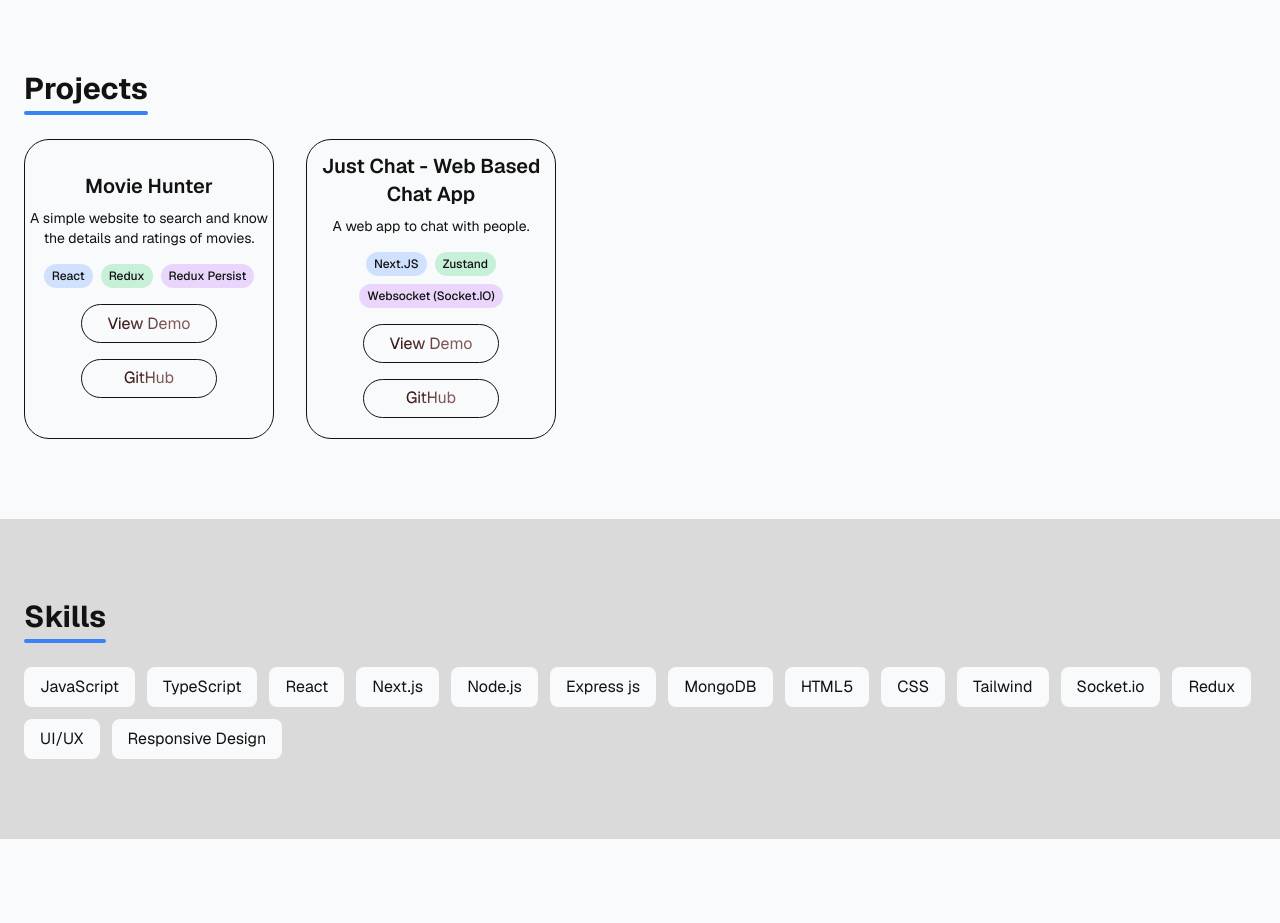
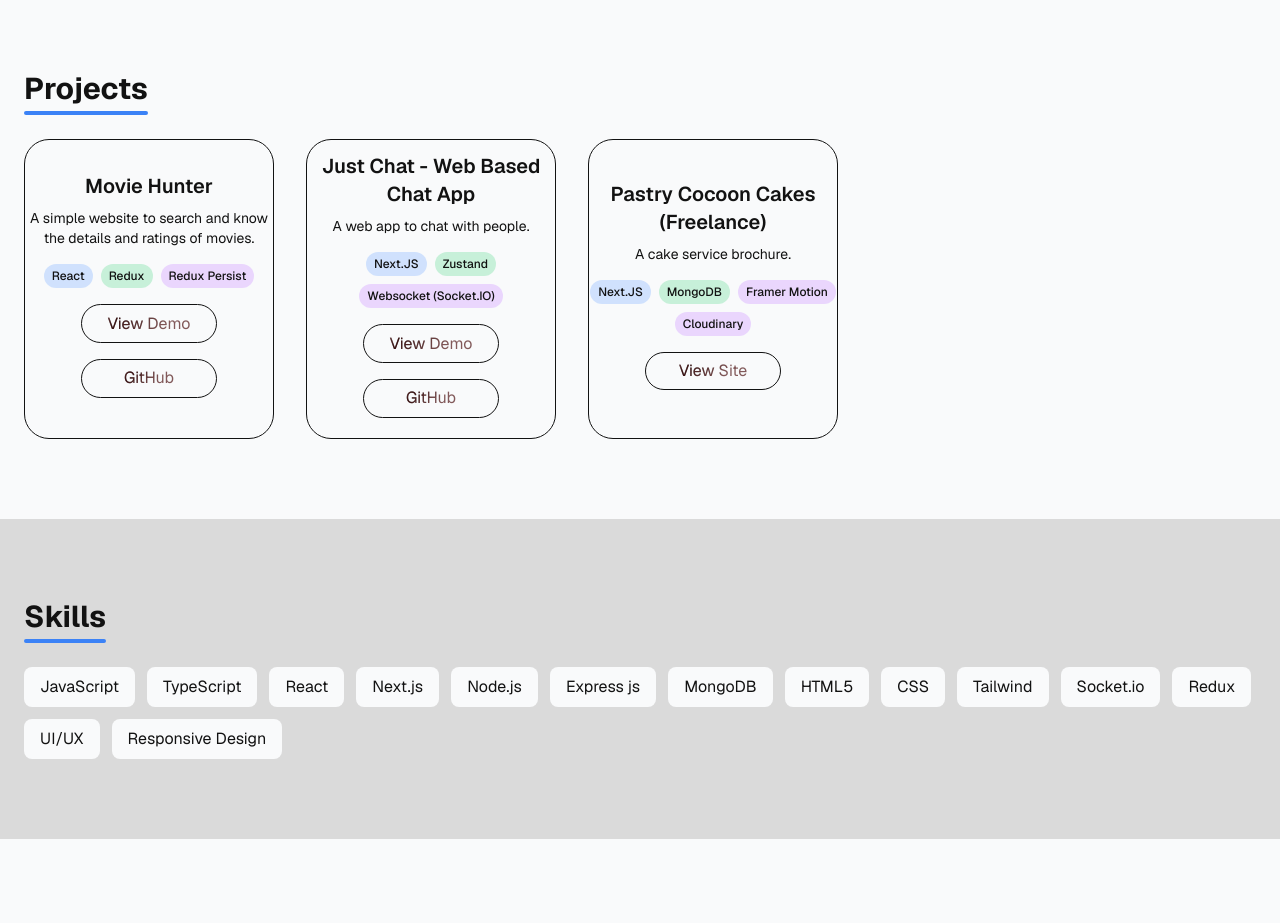
Before and after one commit to SreekuttanPS/portfolio-website, a Next.js app: page / in a window 1280 px wide. Shown: the part 1820-2743 px from the top of the page. Built offline with nearby package versions, Linux system fonts and the light colour scheme.

Commit message:
Adding new project.

```diff
--- a/src/app/Components/MainSection/Projects.tsx
+++ b/src/app/Components/MainSection/Projects.tsx
@@ -121,6 +121,49 @@ function Projects() {
               </div>
             </PixelCard>
           </div>
+          <div className="w-fit hover:scale-102 hover:transform hover:shadow-lg rounded-3xl">
+            <PixelCard>
+              <div className="absolute">
+                <h3 className="text-xl font-semibold mb-2 text-white text-center mt-2 text-primary-color">
+                  Pastry Cocoon Cakes (Freelance)
+                </h3>
+                <p className="text-sm text-gray-300 mb-4 text-center text-primary-color">
+                  A cake service brochure.
+                </p>
+                <div className="flex flex-wrap justify-center gap-2 mb-4">
+                  <span className="px-2 py-1 text-xs font-medium bg-blue-500/20 text-blue-200 rounded-full text-primary-color">
+                    Next.JS
+                  </span>
+                  <span className="px-2 py-1 text-xs font-medium bg-green-500/20 text-green-200 rounded-full text-primary-color">
+                    MongoDB
+                  </span>
+                  <span className="px-2 py-1 text-xs font-medium bg-purple-500/20 text-purple-200 rounded-full text-primary-color">
+                    Framer Motion
+                  </span>
+                  <span className="px-2 py-1 text-xs font-medium bg-purple-500/20 text-purple-200 rounded-full text-primary-color">
+                    Cloudinary
+                  </span>
+                </div>
+                <div className="container px-14">
+                  <div className="flex flex-col items-center justify-center gap-4 mb-4">
+                    <a
+                      href="https://pastrycocoon.vercel.app/"
+                      className="shiny-button hover:transform hover:scale-105 w-full text-center"
+                      aria-label="View Site"
+                      rel="noopener noreferrer"
+                      target="_blank"
+                    >
+                      <ShinyText
+                        text="View Site"
+                        speed={3}
+                        className="custom-class"
+                      />
+                    </a>
+                  </div>
+                </div>
+              </div>
+            </PixelCard>
+          </div>
         </div>
       </div>
     </section>
```
